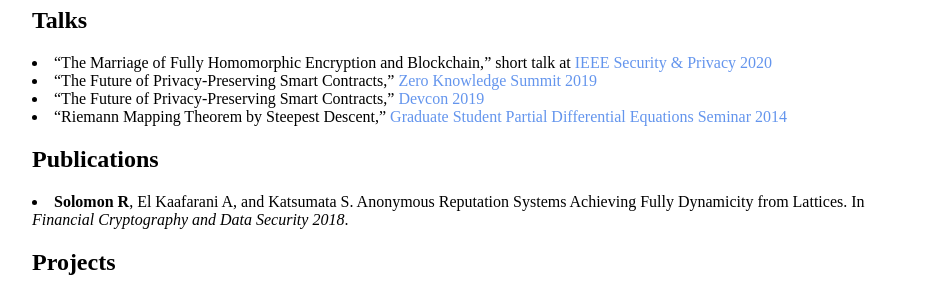
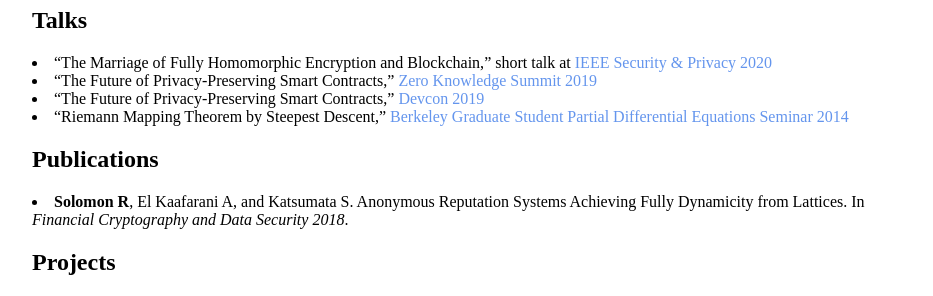
Before and after one commit to ravital/ravital.github.io, a Jekyll site: the page built from about/index.html, in a window 1280 px wide. Shown: the part 206-502 px from the top of the page, without its empty margins (160-1093 px from the left). Built offline with Jekyll 4.4.1, drawn with Linux system fonts in a browser that asks for light colours.

Commit message:
Update index.html

```diff
--- a/about/index.html
+++ b/about/index.html
@@ -11,7 +11,7 @@
 			<li><q>The Marriage of Fully Homomorphic Encryption and Blockchain,</q> short talk at <a href="https://www.ieee-security.org/TC/SP2020/program-shorttalks.html">IEEE Security & Privacy 2020</a></li>
 			<li><q>The Future of Privacy-Preserving Smart Contracts,</q> <a href="https://www.zeroknowledge.fm/summit">Zero Knowledge Summit 2019</a></li>
 			<li><q>The Future of Privacy-Preserving Smart Contracts,</q> <a href="https://archive.devcon.org/">Devcon 2019</a></li>
-			<li><q>Riemann Mapping Theorem by Steepest Descent,</q> <a href="https://math.berkeley.edu/">Graduate Student Partial Differential Equations Seminar 2014</a></li>
+			<li><q>Riemann Mapping Theorem by Steepest Descent,</q> <a href="https://math.berkeley.edu/"> Berkeley Graduate Student Partial Differential Equations Seminar 2014</a></li>
 
 			<h2>Publications</h2>
 			<li><strong>Solomon R</strong>, El Kaafarani A, and Katsumata S. Anonymous Reputation Systems Achieving Fully Dynamicity from Lattices. In <i>Financial Cryptography and Data Security 2018</i>.</li>
```
